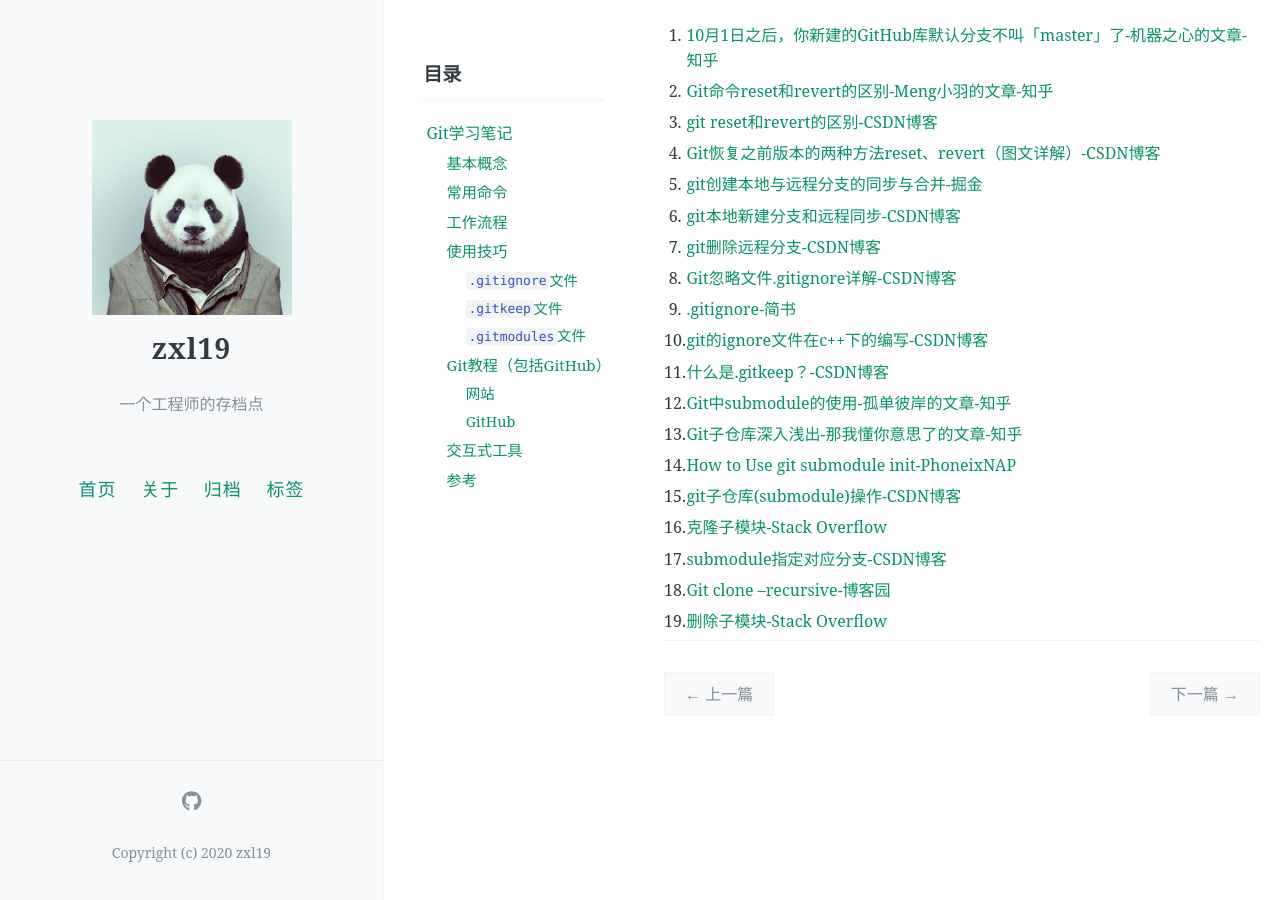
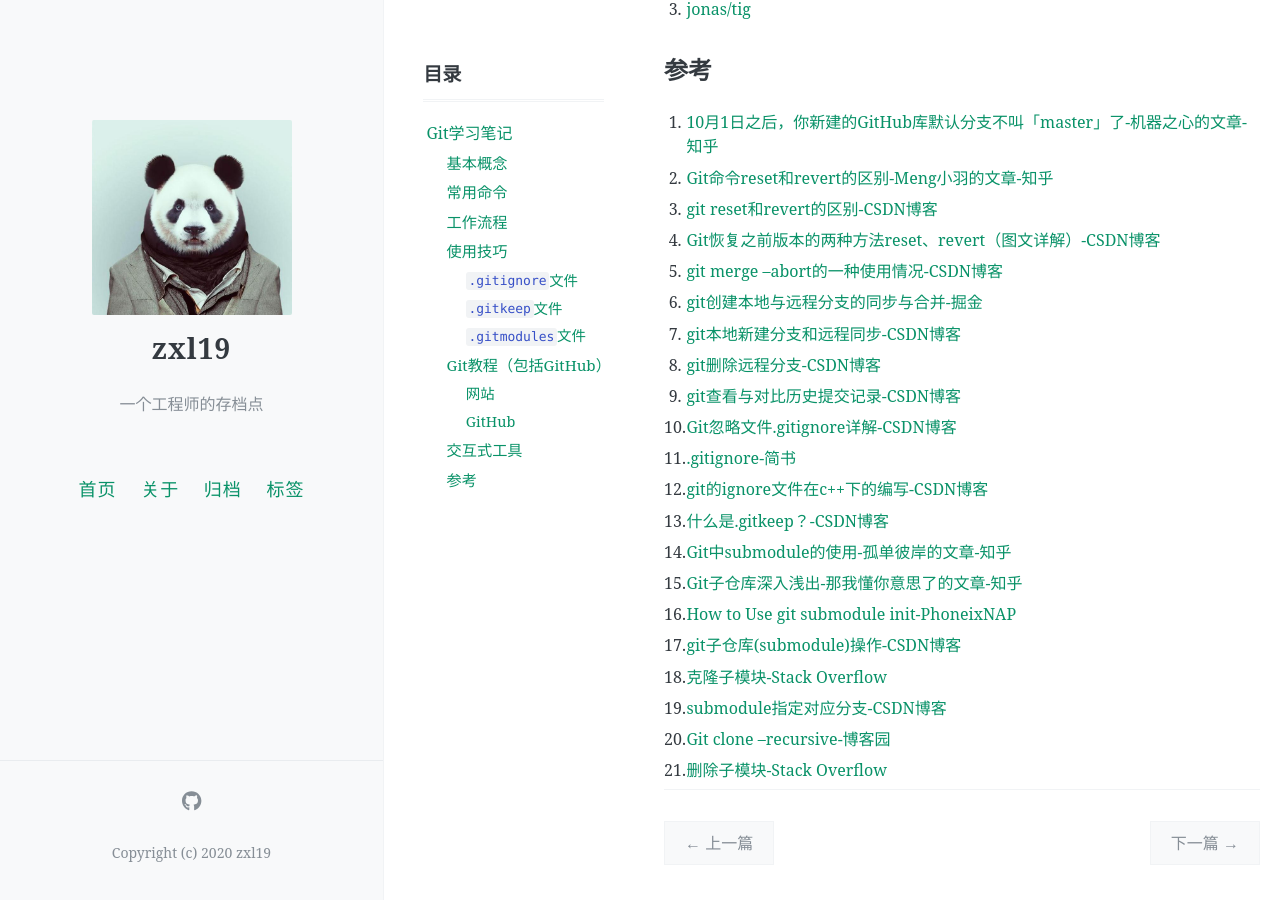
Before and after one commit to zxl19/zxl19.github.io, a Jekyll site: the page built from _posts/2021-08-14-git-note.md, in a window 1280 px wide and 900 px high, scrolled down 6786 px. Built offline with Jekyll 4.4.1, drawn with Linux system fonts in a browser that asks for light colours; comment, search, counter and statistics services are not loaded; some of the changed text lies outside the part shown.

Commit message:
Update Posts

````diff
--- a/_posts/2021-08-14-git-note.md
+++ b/_posts/2021-08-14-git-note.md
@@ -91,6 +91,8 @@ pinned: false
     git pull
     # 合并其他分支到当前分支
     git merge <branch>
+    # 终止当前合并过程并恢复合并前的状态
+    git merge --abort
     # 合并冲突后手动添加文件到暂存区
     git add <filename>
     # 预览差异
@@ -196,6 +198,8 @@ pinned: false
     ```shell
     # 查看工作区状态
     git status
+    # 查看完整修改信息
+    git show
     ```
 
 4. 拉取远程仓库更新到本地：
@@ -358,18 +362,20 @@ git add -f ./log/.gitkeep
 2. [Git命令reset和revert的区别-Meng小羽的文章-知乎](https://zhuanlan.zhihu.com/p/412482122)
 3. [git reset和revert的区别-CSDN博客](https://blog.csdn.net/qq_41800366/article/details/114943539)
 4. [Git恢复之前版本的两种方法reset、revert（图文详解）-CSDN博客](https://blog.csdn.net/yxlshk/article/details/79944535)
-5. [git创建本地与远程分支的同步与合并-掘金](https://juejin.cn/post/6844903713803337741)
-6. [git本地新建分支和远程同步-CSDN博客](https://blog.csdn.net/goxingman/article/details/114519663)
-7. [git删除远程分支-CSDN博客](https://blog.csdn.net/mandagod/article/details/115633164)
-8. [Git忽略文件.gitignore详解-CSDN博客](https://blog.csdn.net/ThinkWon/article/details/101447866)
-9. [.gitignore-简书](https://www.jianshu.com/p/699ed86028c2)
-10. [git的ignore文件在c++下的编写-CSDN博客](https://blog.csdn.net/dong_beijing/article/details/79860967)
-11. [什么是.gitkeep？-CSDN博客](https://blog.csdn.net/qq_37164975/article/details/106131919)
-12. [Git中submodule的使用-孤单彼岸的文章-知乎](https://zhuanlan.zhihu.com/p/87053283)
-13. [Git子仓库深入浅出-那我懂你意思了的文章-知乎](https://zhuanlan.zhihu.com/p/100214931)
-14. [How to Use git submodule init-PhoneixNAP](https://phoenixnap.com/kb/git-submodule-init)
-15. [git子仓库(submodule)操作-CSDN博客](https://blog.csdn.net/whuzhang16/article/details/120182063)
-16. [克隆子模块-Stack Overflow](https://stackoverflow.com/questions/24777973/adding-git-submodules-automatically-gitmodules)
-17. [submodule指定对应分支-CSDN博客](https://blog.csdn.net/weboof/article/details/108517187)
-18. [Git clone --recursive-博客园](https://www.cnblogs.com/love-zf/p/13192734.html)
-19. [删除子模块-Stack Overflow](https://stackoverflow.com/questions/1260748/how-do-i-remove-a-submodule)
+5. [git merge --abort的一种使用情况-CSDN博客](https://blog.csdn.net/weixin_43883776/article/details/85062087)
+6. [git创建本地与远程分支的同步与合并-掘金](https://juejin.cn/post/6844903713803337741)
+7. [git本地新建分支和远程同步-CSDN博客](https://blog.csdn.net/goxingman/article/details/114519663)
+8. [git删除远程分支-CSDN博客](https://blog.csdn.net/mandagod/article/details/115633164)
+9. [git查看与对比历史提交记录-CSDN博客](https://blog.csdn.net/weixin_40633131/article/details/78242210)
+10. [Git忽略文件.gitignore详解-CSDN博客](https://blog.csdn.net/ThinkWon/article/details/101447866)
+11. [.gitignore-简书](https://www.jianshu.com/p/699ed86028c2)
+12. [git的ignore文件在c++下的编写-CSDN博客](https://blog.csdn.net/dong_beijing/article/details/79860967)
+13. [什么是.gitkeep？-CSDN博客](https://blog.csdn.net/qq_37164975/article/details/106131919)
+14. [Git中submodule的使用-孤单彼岸的文章-知乎](https://zhuanlan.zhihu.com/p/87053283)
+15. [Git子仓库深入浅出-那我懂你意思了的文章-知乎](https://zhuanlan.zhihu.com/p/100214931)
+16. [How to Use git submodule init-PhoneixNAP](https://phoenixnap.com/kb/git-submodule-init)
+17. [git子仓库(submodule)操作-CSDN博客](https://blog.csdn.net/whuzhang16/article/details/120182063)
+18. [克隆子模块-Stack Overflow](https://stackoverflow.com/questions/24777973/adding-git-submodules-automatically-gitmodules)
+19. [submodule指定对应分支-CSDN博客](https://blog.csdn.net/weboof/article/details/108517187)
+20. [Git clone --recursive-博客园](https://www.cnblogs.com/love-zf/p/13192734.html)
+21. [删除子模块-Stack Overflow](https://stackoverflow.com/questions/1260748/how-do-i-remove-a-submodule)
````
Also changed, not shown: _posts/.2021-09-24-wish-list.md (+1 -1 lines), _posts/2020-06-03-vscode-setup.md (+11 -0 lines), _posts/2021-08-03-photography-note.md (+4 -0 lines), _posts/2021-10-11-terminal-tool.md (+1 -0 lines), _posts/2021-10-29-camera-note.md (+2 -0 lines).
